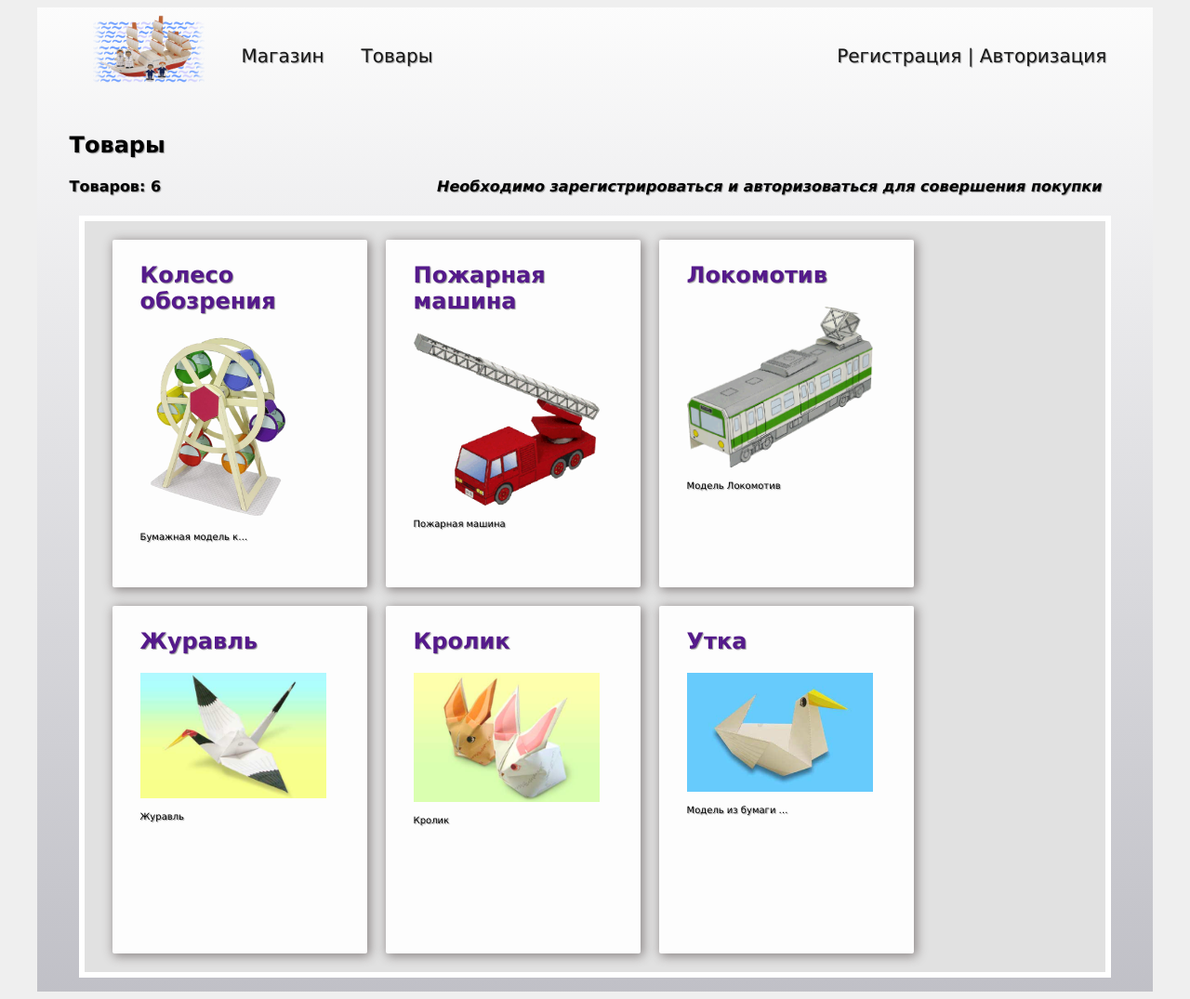
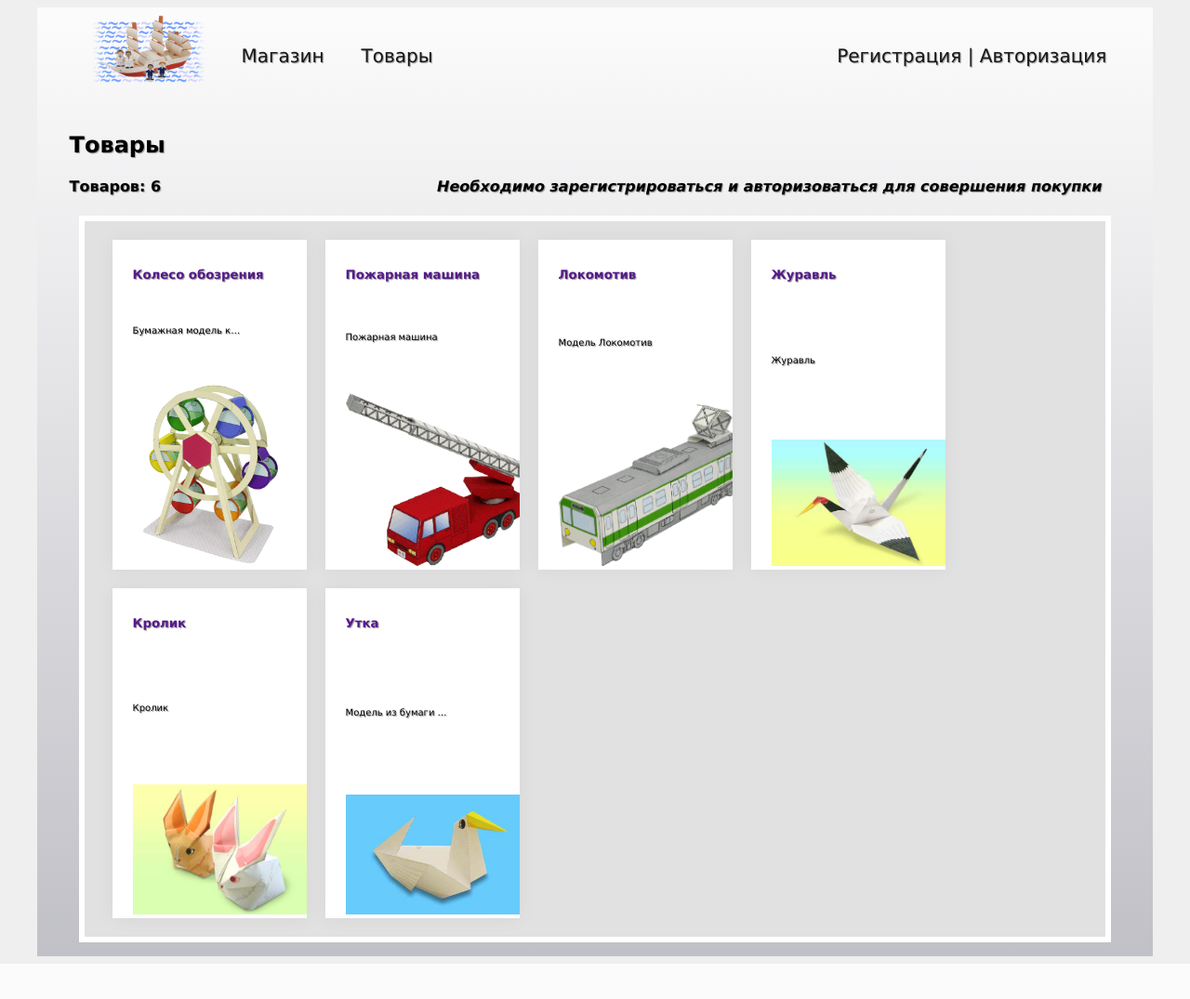
Before and after one commit to GolubinM/market, a Django app: page /goods/ in a window 1280 px wide. Shown: the whole page at 93% size. After the commit the page ends 1029 px from the top, so only its background shows below. Run offline with Django 4.2, Linux system fonts and the light colour scheme; data comes from the database, SQL or seed files in the repository; both versions use the stored data as it was after the commit; parts of the project's set-up code (start-up, migrations or seed data) failed here and were passed over.

Commit message:
HomeTask 56 cards refactoring

```diff
--- a/goods/templates/goods/goods.html
+++ b/goods/templates/goods/goods.html
@@ -18,12 +18,13 @@
     <div class="elements">
         {% if request.user.is_staff %}
         <h5 class="top"><a href="{% url 'viewgood' good.pk %}">{{ good.title }}</a></h5>
+        <div class="decription-text"><p>{{ good.description | striptags | truncatechars:18 }}</p></div>
         <a href="{% url 'viewgood' good.pk %}"><img class="model_img" src="{{ good.picture.url }}" alt="img"></a>
         {% else %}
-        <h2 class="top"><a href="">{{ good.title }}</a></h2>
+        <h5 class="top"><a href="">{{ good.title }}</a></h5>
+        <div class="decription-text"><p>{{ good.description | striptags | truncatechars:18 }}</p></div>
         <a href=""><img class="model_img" src="{{ good.picture.url }}" alt="img"></a>
         {% endif %}
-        <div class="decription-text"><p>{{ good.description | striptags | truncatechars:18 }}</p></div>
     </div>
     {% endfor %}
 </div>
--- a/seller/static/css/style.css
+++ b/seller/static/css/style.css
@@ -1,3 +1,8 @@
+p, h5{
+margin: 0;
+padding: 0;
+}
+
 body {
   background-color: rgb(239, 239, 239);
   text-shadow: 1px 1px 1px rgb(150, 150, 150);
@@ -198,7 +203,7 @@ a {
   font-size: 10px;
 }
 
-.elements{
+/* .elements{
   border-radius: 2px;
   border-color: aliceblue;
   box-shadow: 2px 2px 12px 1px #8b8585;
@@ -206,4 +211,20 @@ a {
   background-color: #fdfdfd;
   width: 240px;
   height: 360px;
+} */
+
+.elements {
+  height: 355px;
+  width: 209px;
+  display: flex;
+  flex-direction: column;
+  align-items: flex-start;
+  justify-content: space-between;
+  padding-top: 30px;
+  padding-left: 22px;
+  background: #fff;
+  box-shadow: 0 0 20px rgba(0, 0, 0, 0.05);
+  box-sizing: border-box;
+  overflow: hidden;
+  gap: 7px;
 }
```
Also changed, not shown: db.sqlite3.
